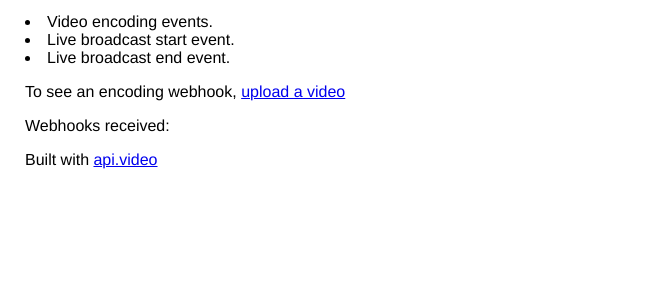
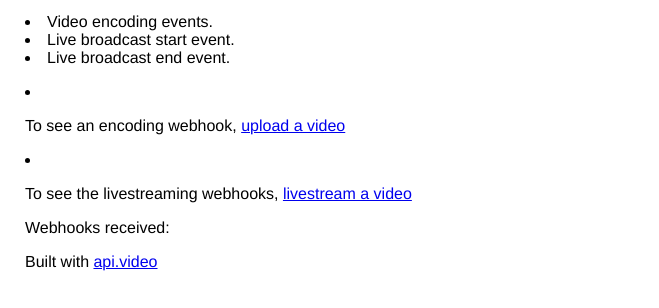
Before and after one commit to apivideo/webhookavideo, a website: page views/index.html in a window 1280 px wide. Shown: the part 122-430 px from the top of the page, without its empty margins (0-659 px from the left). Drawn offline with nearby package versions, Linux system fonts and the light colour scheme; no server answers.

Commit message:
webpage text updated

```diff
--- a/views/index.html
+++ b/views/index.html
@@ -44,7 +44,8 @@
         <li>Live broadcast start event.</li>
         <li>Live broadcast end event.</li>
       </p>
-        <p> To see an encoding webhook, <a href='https://upload.a.video' target='_blank'>upload a video</a></p>
+       <li> <p> To see an encoding webhook, <a href='https://upload.a.video' target='_blank'>upload a video</a></p></li>
+       <li> <p> To see the livestreaming webhooks, <a href='https://livestream.a.video' target='_blank'>livestream a video</a></p></li>
             <section class="webhooks">
         <p> Webhooks received:</p>
         <ul id="webhooks">
```
